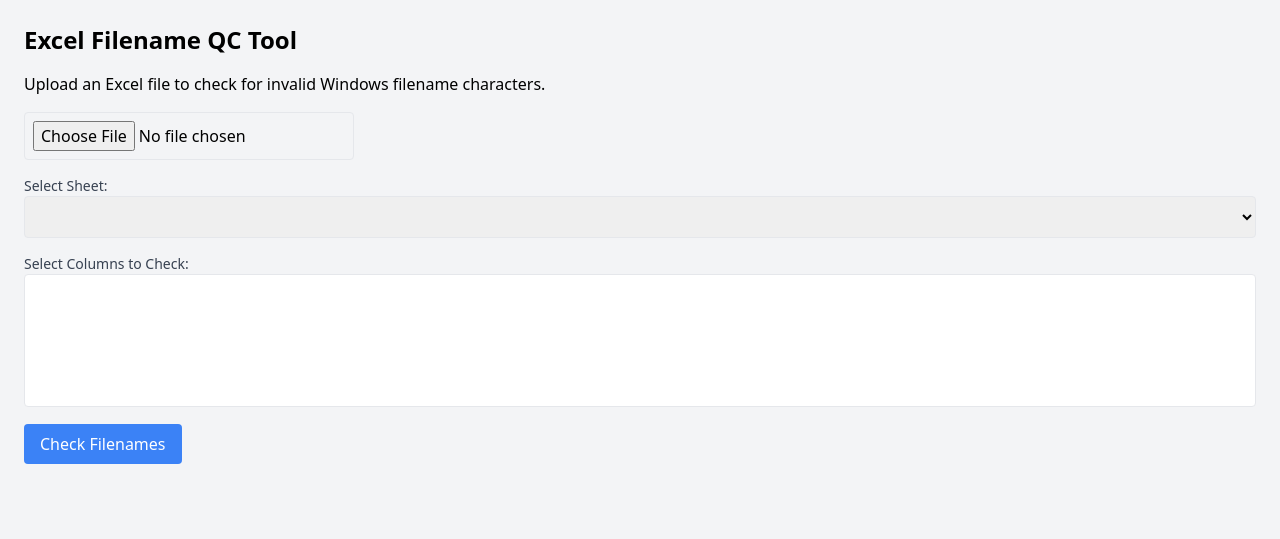
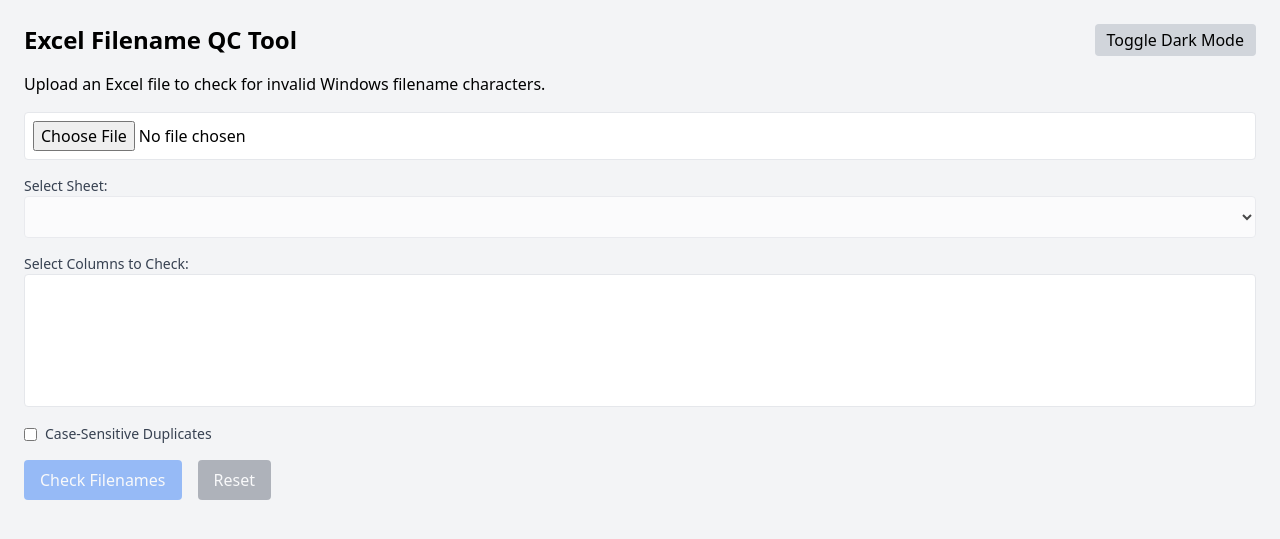
Before and after one commit to lokosmotos/ToxicB, a Flask app: template templates/filename-qc.html in a window 1280 px wide. Shown: the top 539 px of the page. Run offline with Flask 3, Linux system fonts and the light colour scheme; the template is opened without the code that fills it, so the values that code supplies are empty; some libraries are stand-ins or nearby versions.

Commit message:
Update filename-qc.html

```diff
--- a/templates/filename-qc.html
+++ b/templates/filename-qc.html
@@ -2,30 +2,55 @@
 <html lang="en">
 <head>
   <meta charset="UTF-8" />
-  <meta name="viewport" content="width=device-width, initial-scale=1.0"/>
+  <meta name="viewport" content="width=device-width, initial-scale=1.0" />
   <title>Excel Filename QC Tool</title>
   <script src="https://cdn.jsdelivr.net/npm/xlsx@0.18.5/dist/xlsx.full.min.js"></script>
   <script src="https://cdn.tailwindcss.com"></script>
+  <style>
+    .disabled-btn { opacity: 0.5; cursor: not-allowed; }
+    .loading::after { content: ' ⏳'; }
+    @media (max-width: 640px) {
+      table { display: block; overflow-x: auto; white-space: nowrap; }
+      th, td { min-width: 100px; }
+    }
+  </style>
 </head>
-<body class="bg-gray-100 font-sans">
+<body class="bg-gray-100 font-sans transition-colors duration-300 dark:bg-gray-900 dark:text-white">
   <div class="container mx-auto p-6">
-    <h1 class="text-2xl font-bold mb-4">Excel Filename QC Tool</h1>
+    <div class="flex justify-between items-center mb-4">
+      <h1 class="text-2xl font-bold">Excel Filename QC Tool</h1>
+      <button id="themeToggle" class="bg-gray-300 dark:bg-gray-700 px-3 py-1 rounded hover:bg-gray-400 dark:hover:bg-gray-600" aria-label="Toggle dark mode">Toggle Dark Mode</button>
+    </div>
     <p class="mb-4">Upload an Excel file to check for invalid Windows filename characters.</p>
-
-    <input type="file" id="fileInput" accept=".xlsx, .xls" class="mb-4 p-2 border rounded" aria-label="Upload Excel file">
-
     <div class="mb-4">
-      <label for="sheetSelect" class="block text-sm font-medium text-gray-700">Select Sheet:</label>
-      <select id="sheetSelect" class="w-full p-2 border rounded" aria-label="Select sheet"></select>
+      <input type="file" id="fileInput" accept=".xlsx, .xls" class="p-2 border rounded w-full bg-white dark:bg-gray-800 dark:text-white" aria-label="Upload Excel file" />
+      <p id="fileStatus" class="text-sm text-gray-600 dark:text-gray-400 mt-1"></p>
     </div>
 
     <div class="mb-4">
-      <label for="columnSelect" class="block text-sm font-medium text-gray-700">Select Columns to Check:</label>
-      <select id="columnSelect" multiple class="w-full p-2 border rounded" size="5" aria-label="Select filename columns"></select>
+      <label for="sheetSelect" class="block text-sm font-medium text-gray-700 dark:text-gray-300">Select Sheet:</label>
+      <select id="sheetSelect" class="w-full p-2 border rounded bg-white dark:bg-gray-800 dark:text-white" aria-label="Select sheet" disabled></select>
     </div>
 
-    <button onclick="checkFilenames()" class="bg-blue-500 text-white px-4 py-2 rounded hover:bg-blue-600" disabled id="checkButton">Check Filenames</button>
-    <div id="output" class="mt-4 overflow-x-auto"></div>
+    <div class="mb-4">
+      <label for="columnSelect" class="block text-sm font-medium text-gray-700 dark:text-gray-300">Select Columns to Check:</label>
+      <select id="columnSelect" multiple class="w-full p-2 border rounded bg-white dark:bg-gray-800 dark:text-white" size="5" aria-label="Select filename columns"></select>
+    </div>
+
+    <div class="mb-4 flex items-center space-x-4">
+      <label class="flex items-center text-sm text-gray-700 dark:text-gray-300">
+        <input type="checkbox" id="caseSensitive" class="mr-2" />
+        Case-Sensitive Duplicates
+      </label>
+    </div>
+
+    <div class="flex space-x-4 mb-4">
+      <button onclick="checkFilenames()" class="bg-blue-500 text-white px-4 py-2 rounded hover:bg-blue-600 disabled-btn" disabled id="checkButton">Check Filenames</button>
+      <button onclick="resetForm()" class="bg-gray-500 text-white px-4 py-2 rounded hover:bg-gray-600 disabled-btn" disabled id="resetButton">Reset</button>
+      <button onclick="exportResults()" class="bg-green-500 text-white px-4 py-2 rounded hover:bg-green-600 disabled-btn hidden" id="exportButton">Export Results as Excel</button>
+    </div>
+
+    <div id="output" class="mt-4 overflow-x-auto" role="region" aria-live="polite"></div>
   </div>
 
   <script>
@@ -33,13 +58,48 @@
     const sheetSelect = document.getElementById('sheetSelect');
     const columnSelect = document.getElementById('columnSelect');
     const checkButton = document.getElementById('checkButton');
+    const resetButton = document.getElementById('resetButton');
+    const exportButton = document.getElementById('exportButton');
     const outputDiv = document.getElementById('output');
+    const fileStatus = document.getElementById('fileStatus');
+    const caseSensitive = document.getElementById('caseSensitive');
+    const themeToggle = document.getElementById('themeToggle');
     let currentWorkbook = null;
     let columnHeaders = [];
+    let results = [];
 
+    // Theme toggle
+    themeToggle.addEventListener('click', () => {
+      document.body.classList.toggle('dark');
+      localStorage.setItem('theme', document.body.classList.contains('dark') ? 'dark' : 'light');
+    });
+    if (localStorage.getItem('theme') === 'dark') document.body.classList.add('dark');
+
+    // Escape HTML to prevent XSS
+    function escapeHTML(str) {
+      return String(str).replace(/[&<>"']/g, char => ({
+        '&': '&amp;',
+        '<': '&lt;',
+        '>': '&gt;',
+        '"': '&quot;',
+        "'": '&apos;'
+      }[char]));
+    }
+
+    // File input handler
     fileInput.addEventListener('change', () => {
       const file = fileInput.files[0];
       if (!file) return;
+
+      if (!['application/vnd.ms-excel', 'application/vnd.openxmlformats-officedocument.spreadsheetml.sheet'].includes(file.type)) {
+        outputDiv.innerHTML = '<p class="text-red-600 dark:text-red-400">Please upload a valid Excel file (.xlsx or .xls).</p>';
+        return;
+      }
+
+      fileStatus.textContent = `Selected file: ${file.name}`;
+      checkButton.disabled = true;
+      resetButton.disabled = false;
+      outputDiv.innerHTML = '<p class="text-gray-600 dark:text-gray-400">Loading file...</p>';
 
       const reader = new FileReader();
       reader.onload = (e) => {
@@ -47,67 +107,104 @@
           const data = new Uint8Array(e.target.result);
           currentWorkbook = XLSX.read(data, { type: 'array' });
 
+          if (!currentWorkbook.SheetNames.length) {
+            outputDiv.innerHTML = '<p class="text-red-600 dark:text-red-400">No sheets found in the file.</p>';
+            return;
+          }
+
           sheetSelect.innerHTML = currentWorkbook.SheetNames.map(name =>
-            `<option value="${name}">${name}</option>`).join('');
+            `<option value="${name}">${escapeHTML(name)}</option>`).join('');
           sheetSelect.disabled = false;
-          outputDiv.innerHTML = '<p class="text-green-600">Select a sheet to load columns.</p>';
+          outputDiv.innerHTML = '<p class="text-green-600 dark:text-green-400">Select a sheet to load columns.</p>';
         } catch (err) {
-          outputDiv.innerHTML = `<p class="text-red-600">Error loading file: ${err.message}</p>`;
+          outputDiv.innerHTML = `<p class="text-red-600 dark:text-red-400">Error loading file: ${err.message}</p>`;
         }
       };
       reader.readAsArrayBuffer(file);
     });
 
+    // Sheet selection handler
     sheetSelect.addEventListener('change', () => {
       const sheetName = sheetSelect.value;
       columnSelect.innerHTML = '';
       checkButton.disabled = true;
+      exportButton.classList.add('hidden');
       if (!currentWorkbook || !sheetName) return;
 
       try {
         const sheet = currentWorkbook.Sheets[sheetName];
-        const rows = XLSX.utils.sheet_to_json(sheet, { header: 1 });
-        columnHeaders = rows[6] || [];
-
-        if (!columnHeaders.length) {
-          outputDiv.innerHTML = `<p class="text-red-600">No headers found in row 7.</p>`;
+        const rows = XLSX.utils.sheet_to_json(sheet, { header: 1, blankrows: false });
+        if (rows.length < 7) {
+          outputDiv.innerHTML = `<p class="text-red-600 dark:text-red-400">Sheet is empty or has fewer than 7 rows.</p>`;
           return;
         }
 
+        columnHeaders = rows[6] || [];
+        if (!columnHeaders.length) {
+          outputDiv.innerHTML = `<p class="text-red-600 dark:text-red-400">No headers found in row 7.</p>`;
+          return;
+        }
+
+        columnHeaders = columnHeaders.map(h => String(h || '')); // Ensure headers are strings
         columnSelect.innerHTML = columnHeaders.map(col =>
-          `<option value="${col}">${col}</option>`).join('');
+          `<option value="${col}">${escapeHTML(col)}</option>`).join('');
 
-        // Optional pre-select known columns
         const defaults = ['BLUEBOX IPAD STRUCTURE', 'BLUEBOX WOW STRUCTURE'];
         Array.from(columnSelect.options).forEach(opt => {
           if (defaults.includes(opt.value)) opt.selected = true;
         });
 
         checkButton.disabled = false;
-        outputDiv.innerHTML = `<p class="text-green-600">Columns loaded. Click "Check Filenames".</p>`;
+        outputDiv.innerHTML = `<p class="text-green-600 dark:text-green-400">Columns loaded. Click "Check Filenames".</p>`;
       } catch (err) {
-        outputDiv.innerHTML = `<p class="text-red-600">Error loading columns: ${err.message}</p>`;
+        outputDiv.innerHTML = `<p class="text-red-600 dark:text-red-400">Error loading columns: ${err.message}</p>`;
       }
     });
 
-    function checkFilenames() {
+    // Reset form
+    function resetForm() {
+      fileInput.value = '';
+      sheetSelect.innerHTML = '';
+      columnSelect.innerHTML = '';
+      outputDiv.innerHTML = '';
+      fileStatus.textContent = '';
+      checkButton.disabled = true;
+      resetButton.disabled = true;
+      exportButton.classList.add('hidden');
+      currentWorkbook = null;
+      columnHeaders = [];
+      results = [];
+      caseSensitive.checked = false;
+    }
+
+    // Check filenames with chunked processing
+    async function checkFilenames() {
       const selectedSheet = sheetSelect.value;
       const selectedColumns = Array.from(columnSelect.selectedOptions).map(opt => opt.value);
       const worksheet = currentWorkbook.Sheets[selectedSheet];
       if (!worksheet || !selectedColumns.length) {
-        outputDiv.innerHTML = '<p class="text-red-600">Please select a valid sheet and columns.</p>';
+        outputDiv.innerHTML = '<p class="text-red-600 dark:text-red-400">Please select a valid sheet and columns.</p>';
         return;
       }
 
+      checkButton.disabled = true;
+      checkButton.classList.add('loading');
+      outputDiv.innerHTML = '<p class="text-gray-600 dark:text-gray-400">Processing...</p>';
+
       const jsonData = XLSX.utils.sheet_to_json(worksheet, { defval: '', header: columnHeaders, range: 7 });
-      const invalidChars = /[<>:"\\|?*]/;
-      const reservedNames = ['CON', 'PRN', 'AUX', 'NUL', 'COM1', 'LPT1'];
+      const invalidChars = /[<>:"\\|?*\x00-\x1F]/; // Includes non-printable characters
+      const reservedNames = ['CON', 'PRN', 'AUX', 'NUL', 'COM1', 'COM2', 'COM3', 'COM4', 'COM5', 'COM6', 'COM7', 'COM8', 'COM9', 'LPT1', 'LPT2', 'LPT3', 'LPT4', 'LPT5', 'LPT6', 'LPT7', 'LPT8', 'LPT9'];
       const maxLength = 260;
       const seen = new Set();
-      let results = [];
+      results = [];
 
-      jsonData.forEach((row, i) => {
-        const rowNum = i + 8;
+      // Process in chunks
+      const chunkSize = 1000;
+      for (let i = 0; i < jsonData.length; i += chunkSize) {
+        const chunk = jsonData.slice(i, i + chunkSize);
+        for (let j = 0; j < chunk.length; j++) {
+          const row = chunk[j];
+          const rowNum = i + j + 8;
           selectedColumns.forEach(col => {
             const val = row[col];
             if (typeof val === 'string' && val.trim()) {
@@ -115,15 +212,16 @@
               const filename = val.trim();
               const issues = [];
 
-            if (invalidChars.test(filename)) issues.push('Invalid characters');
+              if (invalidChars.test(filename)) issues.push(`Invalid characters: ${filename.match(invalidChars).join(', ')}`);
               if (filename.length > maxLength) issues.push(`Exceeds ${maxLength} characters`);
               if (reservedNames.includes(filename.split(/[\\/]/).pop().split('.')[0].toUpperCase())) issues.push('Reserved name');
               if (filename.endsWith('.') || filename.endsWith(' ')) issues.push('Ends with space or period');
               if (filename.includes('//')) issues.push('Double slashes');
+              if (filename.startsWith(' ')) issues.push('Starts with space');
 
-            const lower = filename.toLowerCase();
-            if (seen.has(lower)) issues.push('Duplicate filename');
-            else seen.add(lower);
+              const checkVal = caseSensitive.checked ? filename : filename.toLowerCase();
+              if (seen.has(checkVal)) issues.push('Duplicate filename');
+              else seen.add(checkVal);
 
               if (issues.length > 0) {
                 results.push({
@@ -131,19 +229,25 @@
                   column: col,
                   filename: original,
                   issue: issues.join(', '),
-                suggested: filename.replace(invalidChars, '_').substring(0, maxLength)
+                  suggested: filename.replace(invalidChars, '_').replace(/^\s+|\s+$/g, '').substring(0, maxLength)
                 });
               }
             }
           });
-      });
+        }
+        // Yield to browser
+        await new Promise(resolve => setTimeout(resolve, 0));
+      }
+
+      checkButton.classList.remove('loading');
+      checkButton.disabled = false;
 
       if (!results.length) {
-        outputDiv.innerHTML = '<p class="text-green-600">No issues found. All filenames are valid.</p>';
+        outputDiv.innerHTML = '<p class="text-green-600 dark:text-green-400">No issues found. All filenames are valid.</p>';
       } else {
         outputDiv.innerHTML = `
-          <table class="min-w-full bg-white border text-sm">
-            <thead class="bg-gray-200">
+          <table class="min-w-full bg-white dark:bg-gray-800 border text-sm" tabindex="0">
+            <thead class="bg-gray-200 dark:bg-gray-700">
               <tr>
                 <th class="py-2 px-4 border">Row</th>
                 <th class="py-2 px-4 border">Column</th>
@@ -155,16 +259,31 @@
             <tbody>
               ${results.map(r => `
                 <tr>
-                  <td class="py-1 px-2 border">${r.row}</td>
-                  <td class="py-1 px-2 border">${r.column}</td>
-                  <td class="py-1 px-2 border text-red-700 break-all">${r.filename}</td>
-                  <td class="py-1 px-2 border text-yellow-600">${r.issue}</td>
-                  <td class="py-1 px-2 border text-green-700">${r.suggested}</td>
+                  <td class="py-2 px-4 border">${r.row}</td>
+                  <td class="py-2 px-4 border">${escapeHTML(r.column)}</td>
+                  <td class="py-2 px-4 border text-red-700 dark:text-red-400 break-all">${escapeHTML(r.filename)}</td>
+                  <td class="py-2 px-4 border text-yellow-600 dark:text-yellow-400">${escapeHTML(r.issue)}</td>
+                  <td class="py-2 px-4 border text-green-700 dark:text-green-400">${escapeHTML(r.suggested)}</td>
                 </tr>`).join('')}
             </tbody>
           </table>
         `;
+        exportButton.classList.remove('hidden');
       }
+    }
+
+    // Export results as Excel
+    function exportResults() {
+      if (!results.length) return;
+
+      const wsData = [
+        ['Row', 'Column', 'Filename', 'Issue', 'Suggested Fix'],
+        ...results.map(r => [r.row, r.column, r.filename, r.issue, r.suggested])
+      ];
+      const ws = XLSX.utils.aoa_to_sheet(wsData);
+      const wb = XLSX.utils.book_new();
+      XLSX.utils.book_append_sheet(wb, ws, 'Results');
+      XLSX.write(wb, 'filename_qc_results.xlsx');
     }
   </script>
 </body>
```
Lines whose indentation alone changed are shown as unchanged.
